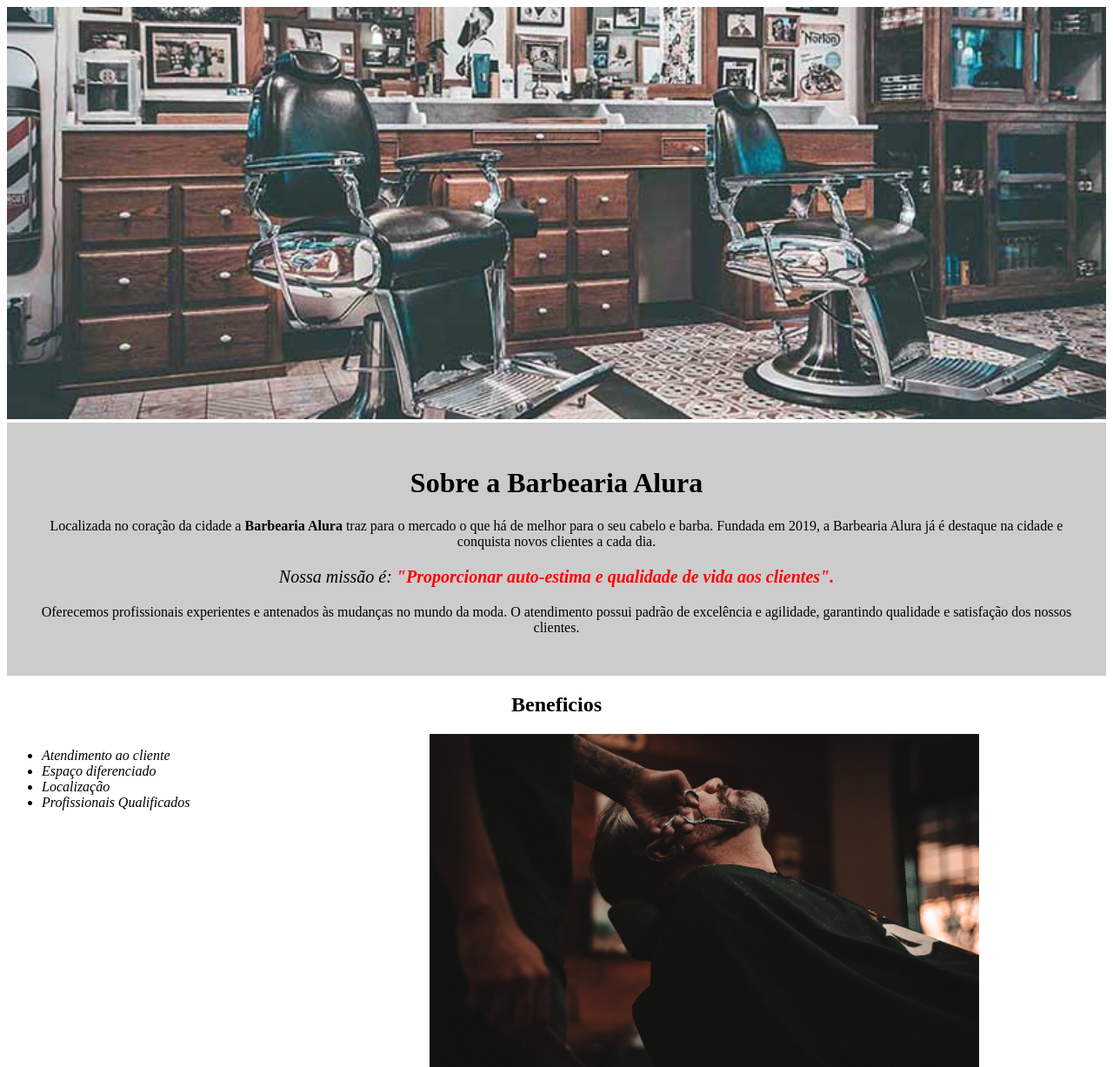
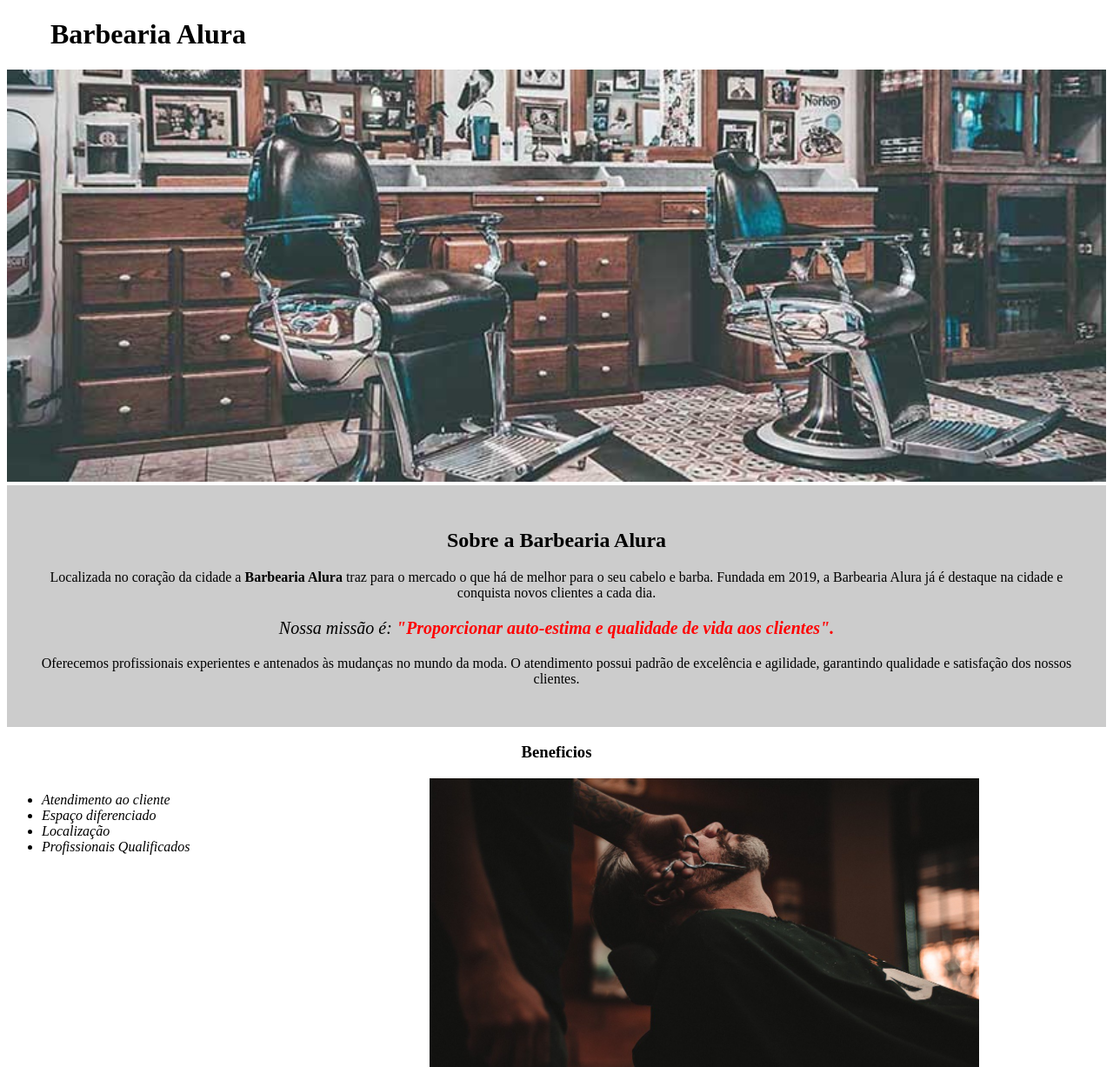
Before and after one commit to LucasDaSilva17/Front_End_Alura, a plain HTML site: page BarbeariaAlura/index.html in a window 1280 px wide. Shown: the top 1227 px of the page at 87% size. Drawn offline with Linux system fonts and the light colour scheme.

Commit message:
terminando o 1°curso de HTML/CSS

```diff
--- a/BarbeariaAlura/index.html
+++ b/BarbeariaAlura/index.html
@@ -8,10 +8,12 @@
 </head>
 
 <body>
-
+    <header>
+        <h1 class="titulo_principal">Barbearia Alura</h1>
+    </header>
     <img src="banner.jpg" alt="" id="banner">
     <div class="principal">
-    <h1 >Sobre a Barbearia Alura</h1>
+    <h2 class="titulo_centrlizado" >Sobre a Barbearia Alura</h2>
 
     <p >Localizada no coração da cidade a <strong>Barbearia Alura</strong> traz para o mercado o que há de melhor para o
         seu
@@ -25,7 +27,7 @@
     </div>
 
         <div>
-        <h2 class="beeficios">Beneficios</h2>
+        <h3 class="beneficios; titulo_centrlizado">Beneficios</h3>
         <ul>
             <li class="itens">Atendimento ao cliente</li>
             <li class="itens">Espaço diferenciado</li>
--- a/BarbeariaAlura/style.css
+++ b/BarbeariaAlura/style.css
@@ -8,8 +8,10 @@ body {}
     background: #CCCCCC;
     padding: 30px;
 }
-
-h1 {
+.titulo_principal{
+    padding-left: 50px;
+}
+.titulo_centrlizado {
     text-align: center;
 }
 
@@ -35,10 +37,6 @@ em strong {
     font-style: italic;
 }
 
-h2 {
-    text-align: center;
-}
-
 ul {
     display: inline-block;
     vertical-align: top;
```
